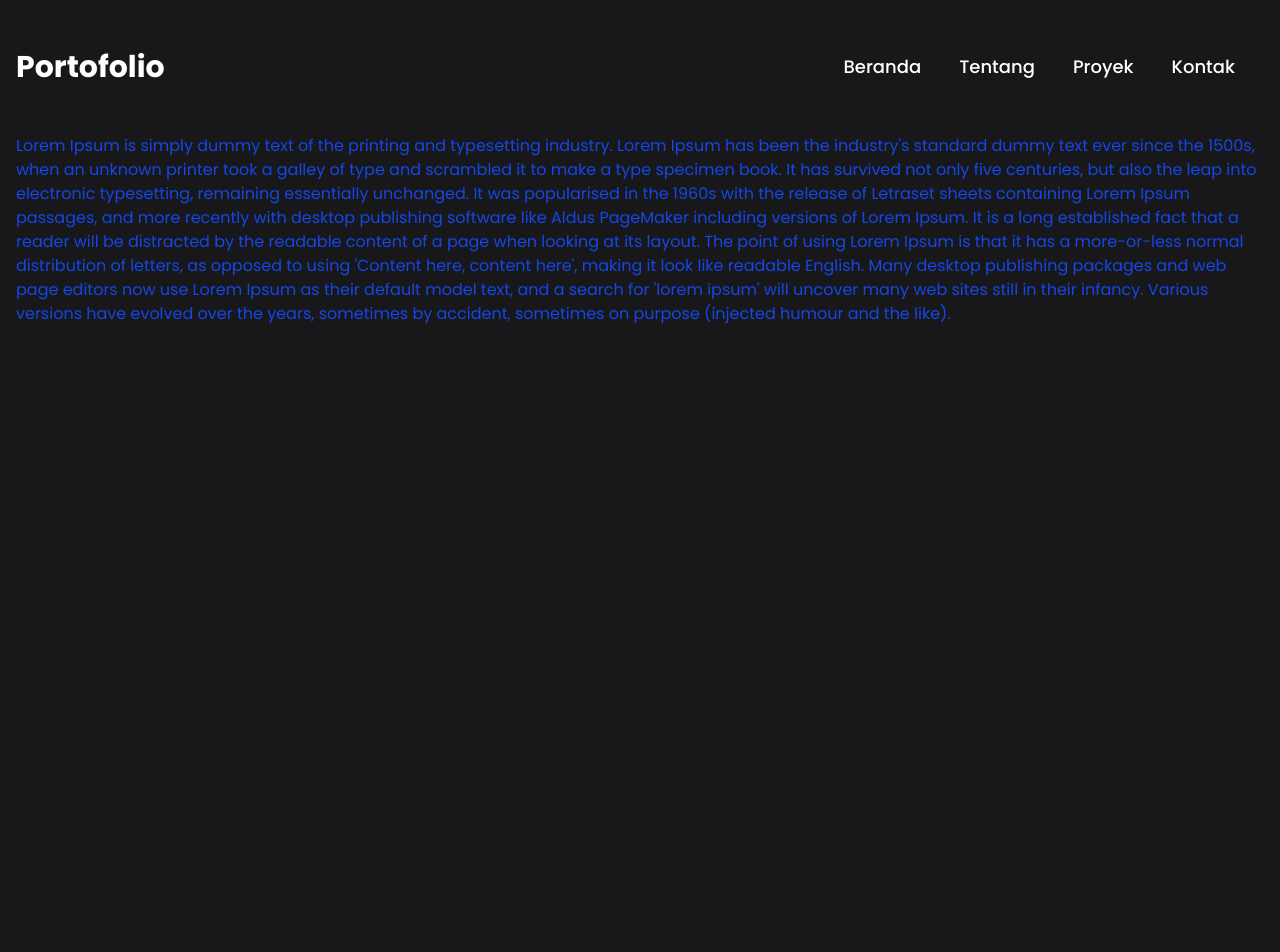
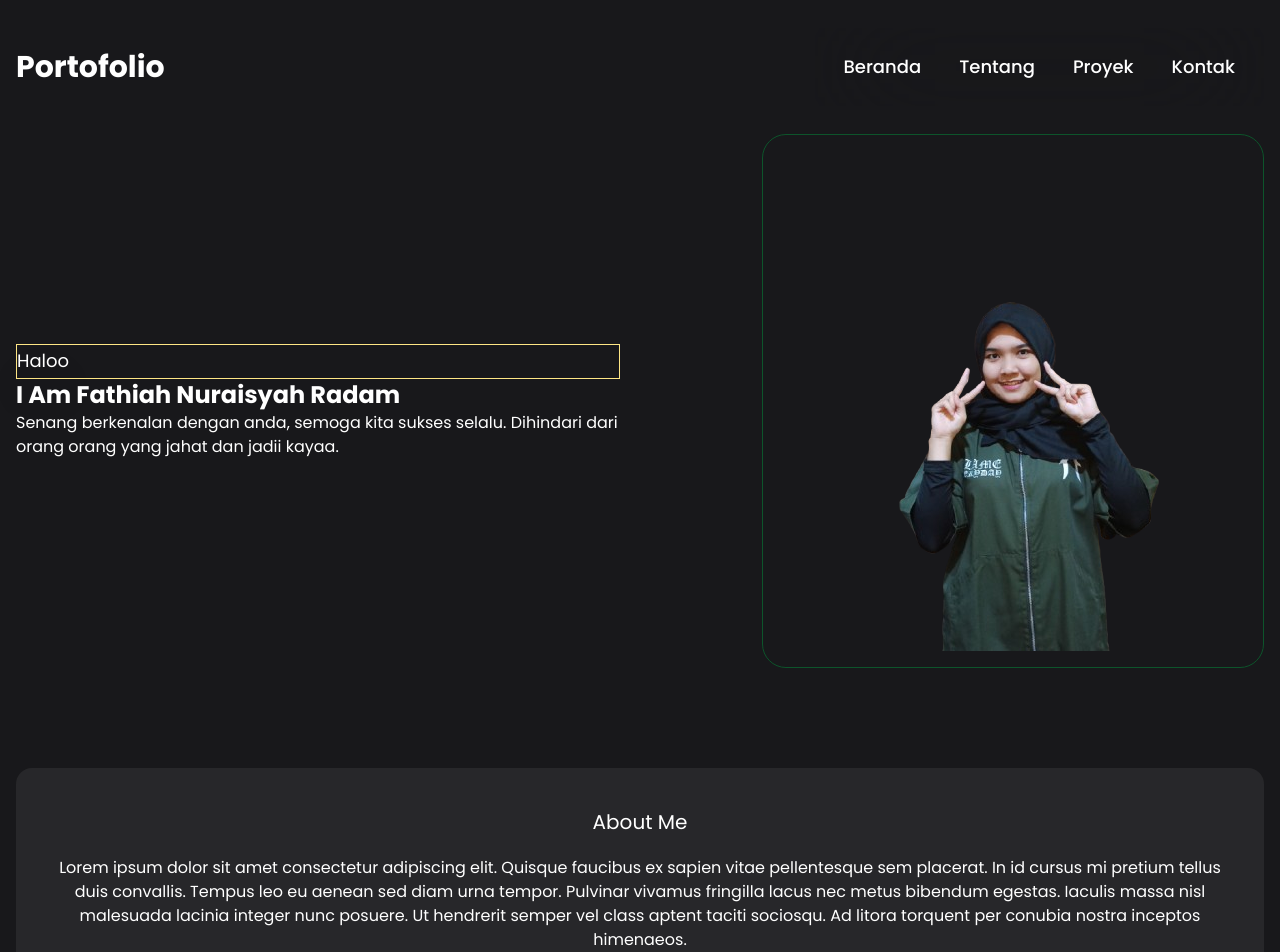
Before and after one commit to fathrdm/Portofolio-Fathiah, a React (Vite) app: page / in a window 1280 px wide. Shown: the top 952 px of the page. Before the commit the page ends 800 px from the top, so only its background shows below. Built offline with nearby package versions, Linux system fonts and the light colour scheme.

Commit message:
menambahkan about dan hero

```diff
--- /dev/null
+++ b/components/About.jsx
@@ -0,0 +1,11 @@
+
+const About = () => {
+    return (
+        <div className="About mt-25 bg-zinc-800 p-10 gap-5 grid grid-cols-1 rounded-2xl">
+            <h1 className="text-xl text-center text-white">About Me</h1>
+            <h3 className="text-md text-center text-white">Lorem ipsum dolor sit amet consectetur adipiscing elit. Quisque faucibus ex sapien vitae pellentesque sem placerat. In id cursus mi pretium tellus duis convallis. Tempus leo eu aenean sed diam urna tempor. Pulvinar vivamus fringilla lacus nec metus bibendum egestas. Iaculis massa nisl malesuada lacinia integer nunc posuere. Ut hendrerit semper vel class aptent taciti sociosqu. Ad litora torquent per conubia nostra inceptos himenaeos.</h3>
+        </div>
+    )
+}
+
+export default About
--- a/components/Navbar.jsx
+++ b/components/Navbar.jsx
@@ -22,14 +22,32 @@ const Navlinks = () => {
 
 const Navbar = () => {
     const [active, setActive] = useState(false);
+    const [isScroll, setScroll] = useState(false);
+
 
     const toggleNavbar = () => {
         setActive(!active);
     };
 
+    useEffect(() => {
+        const handleScroll = () => {
+            if (window.scrollY > 150) {
+                setScroll(true);
+            } else {
+                setScroll(false);
+            }
+        };
+
+        window.addEventListener("scroll", handleScroll);
+
+        return () => {
+            window.removeEventListener("scroll", handleScroll);
+        };
+    }, []);
+
+
     return (
-        <div className="navbar items-center py-7 flex justify-between text-white relative">
-            {/* Logo */}
+        <div className={`navbar sticky top-0 items-center py-7 px-3 md:px-0 flex justify-between text-white relative ${isScroll ? "bg-white/5 backdrop-blur-xl" : ""}`}>            {/* Logo */}
             <div className="logo">
                 <h1 className="text-3xl font-bold">Portofolio</h1>
             </div>
@@ -43,10 +61,9 @@ const Navbar = () => {
 
             {/* Menu */}
             <ul
-                className={`menu md:flex items-center gap-5 absolute md:static left-0 w-full md:w-auto bg-green-950 md:bg-transparent px-5 py-4
-                transition-all duration-300 ease-in-out ${
-                    active ? "top-20 opacity-100" : "-top-96 opacity-0"
-                } md:opacity-100 md:top-auto`}
+                className={`menu z-10 md:flex items-center gap-5 absolute md:static left-0 w-full md:w-auto bg-white/10 backdrop-blur-3xl md:bg-transparent px-5 py-4
+                transition-all duration-300 ease-in-out ${active ? "top-20 opacity-100" : "-top-96 opacity-0"
+                    } md:opacity-100 md:top-auto`}
             >
                 <Navlinks />
             </ul>
@@ -55,6 +72,9 @@ const Navbar = () => {
 };
 
 export default Navbar;
+
+
+{/* <div className= "navbar sticky top-0 items-center py-7 flex justify-between text-white relative "> */ }
 
 
 // pakai 'rafce' biar langsung eksport dari components
--- a/src/App.jsx
+++ b/src/App.jsx
@@ -1,12 +1,19 @@
-
-
+import DataImage from "./data";
 function App() {
 
   return (
     <>
-      <h1 className="text-blue-700">Lorem Ipsum is simply dummy text of the printing and typesetting industry. Lorem Ipsum has been the industry's standard dummy text ever since the 1500s, when an unknown printer took a galley of type and scrambled it to make a type specimen book. It has survived not only five centuries, but also the leap into electronic typesetting, remaining essentially unchanged. It was popularised in the 1960s with the release of Letraset sheets containing Lorem Ipsum passages, and more recently with desktop publishing software like Aldus PageMaker including versions of Lorem Ipsum. It is a long established fact that a reader will be distracted by the readable content of a page when looking at its layout. The point of using Lorem Ipsum is that it has a more-or-less normal distribution of letters, as opposed to using 'Content here, content here', making it look like readable English. Many desktop publishing packages and web page editors now use Lorem Ipsum as their default model text, and a search for 'lorem ipsum' will uncover many web sites still in their infancy. Various versions have evolved over the years, sometimes by accident, sometimes on purpose (injected humour and the like).
-
-</h1>
+      <div className="hero grid grid-cols-1 sm:grid-cols-2 md:gap-10 gap-0 items-center relative">
+        <div>
+          <div className="ucapanHalo border  border-amber-200 flex items-center">
+            <h4 className="text-white text-lg  drop-shadow-2xl">Haloo</h4>
+            <hr className="border-t border-gray-300 my-4" />
+          </div>
+          <h1 className="text-white text-2xl font-bold">I Am Fathiah Nuraisyah Radam</h1>
+          <h5 className="text-white">Senang berkenalan dengan anda, semoga kita sukses selalu. Dihindari dari orang orang yang jahat dan jadii kayaa.</h5>
+        </div>
+        <img src={DataImage.HeroImage} alt="hero image" className="border ml-auto border-green-900 py-4 rounded-3xl" />
+      </div>
     </>
   )
 }
--- a/data.js
+++ b/src/data.js
@@ -1,4 +1,4 @@
-import HeroImage from "/assets/hero-img.webp";
+import HeroImage from "/assets/proyek/ME.png";
 
 const Image = {
   HeroImage,
--- a/src/main.jsx
+++ b/src/main.jsx
@@ -3,11 +3,13 @@ import { createRoot } from 'react-dom/client'
 import './index.css'
 import App from './App.jsx'
 import Navbar from '../components/navbar.jsx'
+import About from '../components/About.jsx'
 createRoot(document.getElementById('root')).render(
   <StrictMode>
     <div className='container mx-auto px-4'>
       <Navbar />
       <App />
+      <About/>
     </div>
   </StrictMode>,
 )
```
Also changed, not shown: assets/proyek/ME.png (added).
